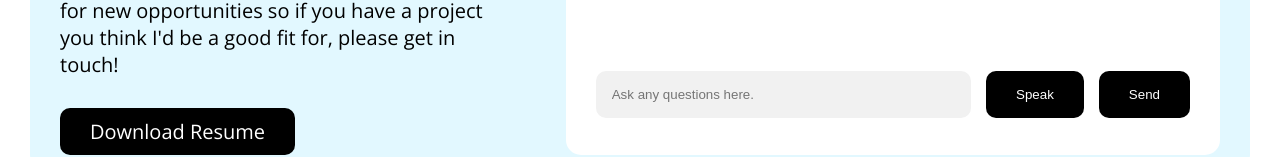
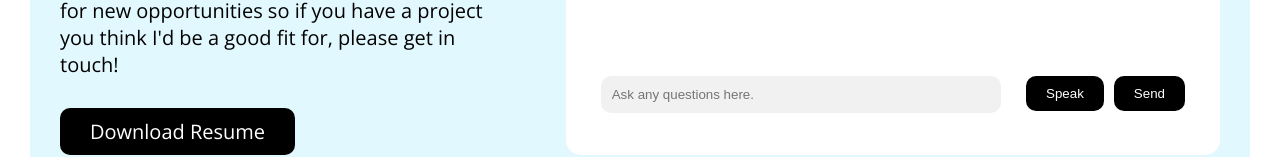
Before and after one commit to yali5/OpenAIPortfolio, a Next.js app: page / in a window 1280 px wide. Shown: the part 4378-4535 px from the top of the page. Built offline with nearby package versions, Linux system fonts and the light colour scheme.

Commit message:
button spanning issues resolved

```diff
--- a/app/globals.css
+++ b/app/globals.css
@@ -25,6 +25,9 @@ body {
 	font-style: normal;
 	font-size: 20px;
 	padding-bottom:30px;
+	margin: 0;
+	padding: 0;
+	overflow-x: hidden;
 }
 
 a {
@@ -142,60 +145,14 @@ section {
 	}
 }
 
-/* Default microphone button styling */
-.microphone-button {
-	background-color: black;
-	border: none;
-	padding: 15px;
-	font-size: 16px;
-	cursor: pointer;
-	display: flex;
-	align-items: center;
-	justify-content: center;
+/* Red circle when speaking */
+.microphone-circle {
+	width: 30px;
+	height: 30px;
+	background-color: red;
 	border-radius: 50%;
-	width: 60px;  /* Adjust size */
-	height: 60px; /* Adjust size */
-	position: relative; /* Positioning for the red circle */
-	transition: background-color 0.3s ease, transform 0.3s ease;
 	box-shadow: 0 0 5px rgba(0, 0, 0, 0.2);
-}
-
-/* When the microphone is active (listening state) */
-.microphone-button.listening {
-	background-color: black; /* Keep the black background */
-}
-
-/* Microphone icon when not listening */
-.microphone-icon {
-	display: flex;
-	align-items: center;
-	justify-content: center;
-	font-size: 24px;
-	color: #fff;  /* White color for the microphone icon */
-}
-
-/* Outer red circle */
-.outer-red-circle {
-	width: 30px; /* Outer red circle size */
-	height: 30px; /* Outer red circle size */
-	background-color: red;
-	border-radius: 50%;  /* Circular shape */
-	position: absolute;  /* Position inside the button */
-	top: 50%;   /* Center circle vertically */
-	left: 50%;  /* Center circle horizontally */
-	transform: translate(-50%, -50%);  /* Ensure exact centering */
-	display: flex;
-	align-items: center;
-	justify-content: center;
-}
-
-/* Inner red circle (smaller) */
-.inner-red-circle {
-	width: 12px; /* Inner red circle size */
-	height: 12px; /* Inner red circle size */
-	background-color: red;
-	border-radius: 50%;  /* Circular shape */
-}
+  }
 
 .button {
 	display:inline-block;
@@ -630,6 +587,7 @@ h3 {
 
 			.chat-message {
 				display:flex;
+				flex-wrap: wrap;
 				margin-top:15px;
 				gap:15px;
 				input {
@@ -654,6 +612,21 @@ h3 {
 					cursor:pointer;
 				}
 			}
+
+			.chat-message input {
+				flex: 1; /* Input takes up available space */
+				padding: 10px;
+				margin:5px;
+				min-width: 0; /* Prevents input from overflowing */
+				box-sizing: border-box;
+			  }
+
+			  .chat-message button {
+				padding: 10px 20px;
+				margin:5px;
+				flex-shrink: 0; /* Prevent buttons from shrinking */
+				white-space: nowrap; /* Prevent button text wrapping */
+			  }
 		}
 	}
 }
--- a/app/page.js
+++ b/app/page.js
@@ -319,6 +319,7 @@ export default function Home() {
               <input type="text" placeholder="Ask any questions here."
               value={messageInput} onChange={e => setMessageInput(e.target.value)}
               />
+              <div className="button-container">
                 <button
                   type="button"
                   onClick={handleStartListening}
@@ -329,6 +330,7 @@ export default function Home() {
                 <button className="button black">
                   Send
                 </button>
+              </div>
             </form>
           </div>
         </div>
```
Lines whose indentation alone changed are shown as unchanged.
